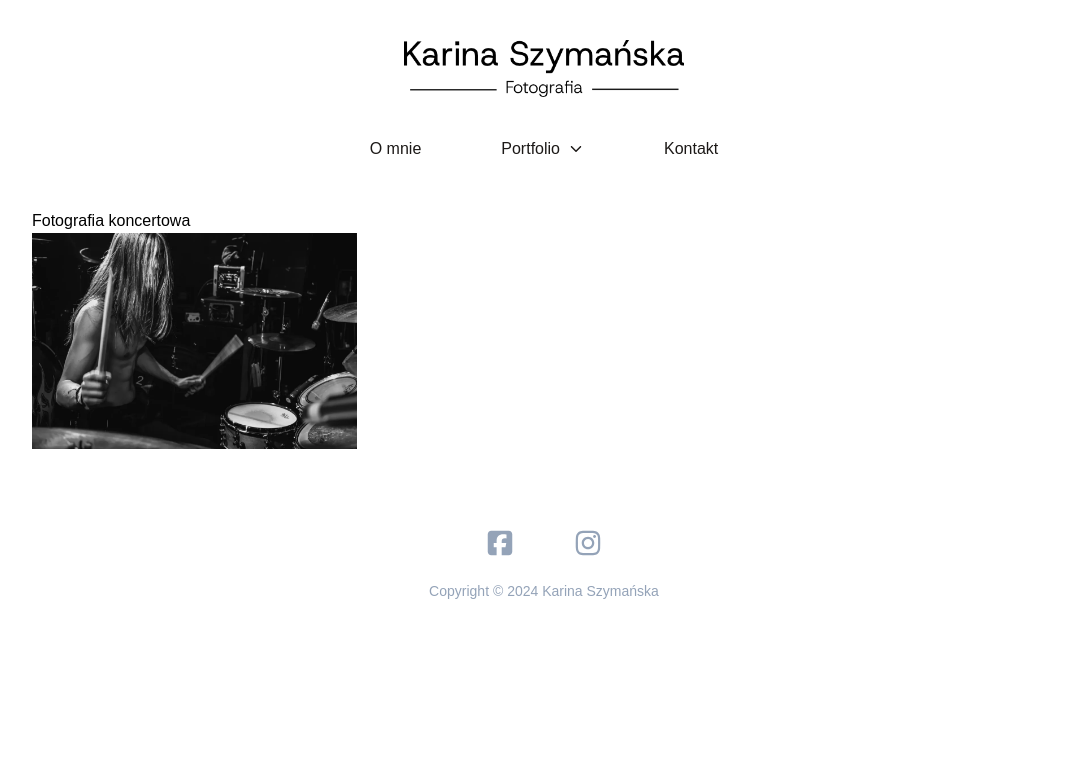
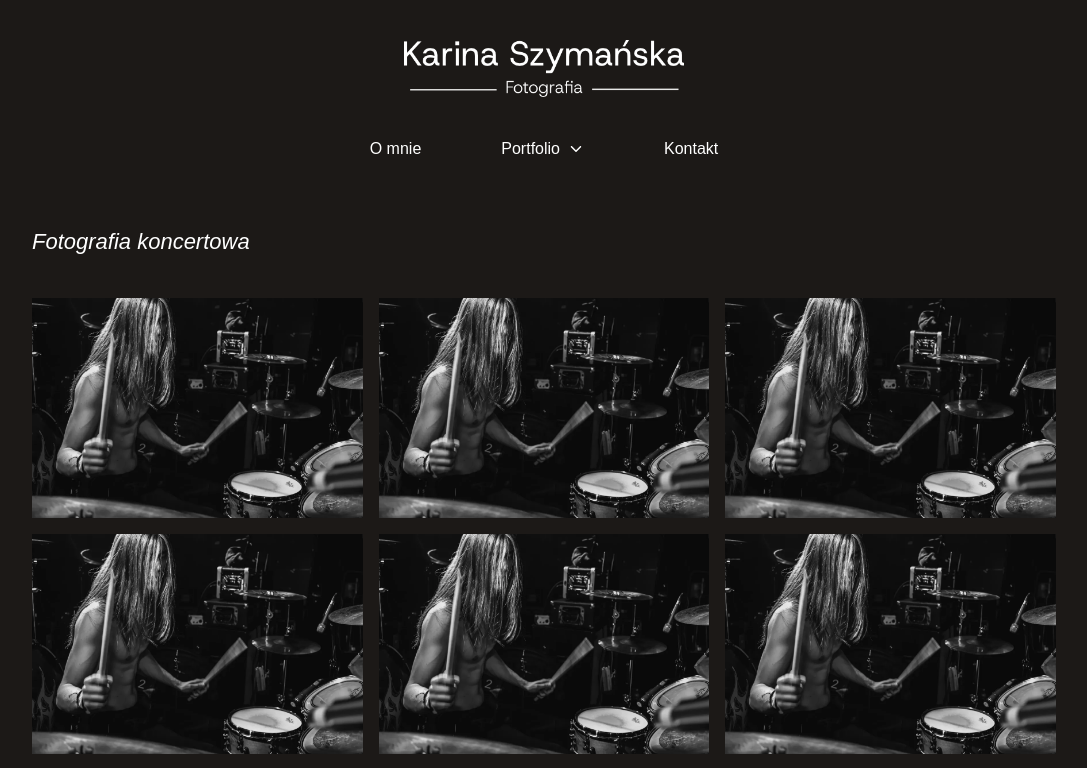
Before and after one commit to Swierszczykowaty/Portfolio_Szymanska, a Next.js app: page /portfolio/koncerty in a window 1280 px wide. Shown: the top 768 px of the page, without its empty margins (96-1183 px from the left). Built offline with nearby package versions, Linux system fonts and the light colour scheme; a web font is replaced by a local one.

Commit message:
[ADD] - name, black bg concerts

```diff
--- a/src/app/(sites)/about/page.tsx
+++ b/src/app/(sites)/about/page.tsx
@@ -3,6 +3,7 @@ import Image from 'next/image';
 import aboutData from '@/database/about.json';
 import gsap from "gsap";
 import { useGSAP } from '@gsap/react';
+import { ScrollTrigger } from "gsap/ScrollTrigger";
 
 gsap.registerPlugin(useGSAP);
 const About = () => {
@@ -39,8 +40,9 @@ const About = () => {
           <Image
             className="h-full w-full object-cover"
             src="/photos/concert/1.webp"
-            alt="Thatsme"
+            alt="AboutPhoto"
             fill
+            draggable={false}
           />
         </div>
         <div className="text-black flex flex-col aboutTxt xl:w-3/5 ">
--- a/src/app/(sites)/contact/page.tsx
+++ b/src/app/(sites)/contact/page.tsx
@@ -41,13 +41,14 @@ const Contact = () => {
   return (
     <>
       <div className="w-full g-fuchsia-100 flex items-center flex-grow sm:h-[calc(100vh-445px)]">
-        <div className='flex flex-col w-full h-full gap-8'>
+        <div className='flex flex-col w-full h-full gap-8 justify-center'>
           <div className='relative contactPhoto w-full h-[150px] md:h-[200px]'>
             <Image
               className="h-full w-full object-cover"
               src="/photos/concert/1.webp"
-              alt="Me"
+              alt="ContactPhoto"
               fill
+              draggable={false}
             />
           </div>
           <div className="contactTxt text-black flex flex-col">
--- a/src/app/(sites)/layout.tsx
+++ b/src/app/(sites)/layout.tsx
@@ -1,11 +1,15 @@
+'use client';
 import Footer from "@/components/FooterComp";
 import Wrapper from "@/components/WrapperComp";
 import Nav from "@/components/NavComp";
+import { usePathname } from "next/navigation";
 
 export default function Layout({children}: {children: React.ReactNode;}) {
+  const pathname = usePathname();
+  const isConcertPage = pathname === "/portfolio/koncerty";
   return (
     <>
-      <main>
+      <main className={`${isConcertPage ? 'bg-stone-900' : 'bg-white'}`}>
         <Nav/>
         <Wrapper>{children}</Wrapper>
         <Footer />
--- a/src/app/(sites)/portfolio/[type]/page.tsx
+++ b/src/app/(sites)/portfolio/[type]/page.tsx
@@ -14,8 +14,8 @@ const Page = async ({ params }:Params) => {
 
     return (
         <>
-            <h1>{data?.name}</h1>
-            <Gallery images={data?.images ?? []} />
+            {/* <h1 className="">{data?.name}</h1> */}
+            <Gallery images={data?.images ?? []} name={data?.name ? [data.name] : []} />
         </>
     );
 };
--- a/src/components/Gallery.tsx
+++ b/src/components/Gallery.tsx
@@ -1,18 +1,38 @@
 'use client';
 
-import { useState } from 'react';
-import { IoIosArrowDown } from "react-icons/io";
+import { useState, useEffect, useRef } from 'react';
+import { IoIosArrowDown, IoIosArrowUp } from "react-icons/io";
 import { IoMdClose } from "react-icons/io";
 import Image from 'next/image';
+import gsap from 'gsap';
+import { usePathname } from "next/navigation";
 
 type Props = {
     images: string[];
+    name: string[];
 };
 
-const Gallery = ({ images }: Props) => {
+const Gallery = ({ images, name }: Props) => {
     const [isModalOpen, setIsModalOpen] = useState(false);
     const [currentImageSrc, setCurrentImageSrc] = useState('');
     const [currentImageIndex, setCurrentImageIndex] = useState(0);
+    const [showScrollUp, setShowScrollUp] = useState(false);
+    const pathname = usePathname();
+    const isConcertPage = pathname === "/portfolio/koncerty";
+    useEffect(() => {
+        const handleScroll = () => {
+            setShowScrollUp(window.scrollY > 400);
+        };
+
+        window.addEventListener('scroll', handleScroll);
+        return () => {
+            window.removeEventListener('scroll', handleScroll);
+        };
+    }, []);
+
+    const scrollToTop = () => {
+        window.scrollTo({ top: 0, behavior: 'smooth' });
+    };
 
     const openModal = (src: string, index: number) => {
         setCurrentImageSrc(src);
@@ -41,16 +61,18 @@ const Gallery = ({ images }: Props) => {
 
     return (
         <>
-            <div className="columns-2 md:columns-3 gap-6 h-full w-full">
+        <h1 className={`mb-6 md:mb-10 md:mt-4 text-black text-[20px] md:text-[22px] italic ${isConcertPage ? 'text-white' : 'text-stone-900'}`}>{name}</h1>
+            <div className="columns-2 md:columns-3 gap-2 md:gap-4 h-full w-full">
                 {images.map((photo, index) => (
-                    <div key={index} className="relative mb-6 w-full h-auto bg-blue-500 break-inside-auto" onClick={() => openModal(photo, index)}>
+                    <div key={index} className="relative cursor-pointer mb-2 md:mb-4 w-full h-auto bg-blue-500 break-inside-auto" onClick={() => openModal(photo, index)}>
                         <Image
                             src={photo}
                             alt={`Image ${index}`}
-                            width={300} // Szerokość kolumny
-                            height={0}  // Użyj "layout" do zachowania proporcji
+                            width={300}
+                            height={0}
                             sizes="(max-width: 768px) 100vw, 300px"
-                            style={{ width: '100%', height: 'auto' }} // Zachowanie ratio
+                            style={{ width: '100%', height: 'auto' }}
+                            draggable={false}
                         />
                     </div>
                 ))}
@@ -69,15 +91,25 @@ const Gallery = ({ images }: Props) => {
                         />
                     </div>
                     <button onClick={prevImage} className="absolute left-4 top-1/2 transform -translate-y-1/2 text-white">
-                            <IoIosArrowDown className="rotate-90 h-10 w-10" />
+                        <IoIosArrowDown className="rotate-90 h-10 w-10" />
                     </button>
                     <button onClick={nextImage} className="absolute right-4 top-1/2 transform -translate-y-1/2 text-white">
-                            <IoIosArrowDown className="-rotate-90 h-10 w-10" />
+                        <IoIosArrowDown className="-rotate-90 h-10 w-10" />
                     </button>
                     <button onClick={(e) => {e.stopPropagation(); closeModal();}} className="absolute top-4 right-4 text-white">
-                            <IoMdClose className="h-8 w-8" />
+                        <IoMdClose className="h-8 w-8" />
                     </button>
                 </div>
+            )}
+
+            {showScrollUp && (
+                <button
+                    onClick={scrollToTop}
+                    className="fixed bottom-4 right-4 text-stone-900 p-3 shadow-md hover:bg-stone-200 transition-transform transform"
+                    aria-label="Scroll to top"
+                >
+                    <IoIosArrowUp className="h-6 w-6" />
+                </button>
             )}
         </>
     );
--- a/src/components/NavComp.tsx
+++ b/src/components/NavComp.tsx
@@ -8,7 +8,7 @@ import gsap from "gsap";
 
 const Nav_comp = () => {
   const pathname = usePathname();
-  const isConcertPage = pathname === "/portfolio-concerts";
+  const isConcertPage = pathname === "/portfolio/koncerty";
 
   useEffect(() => {
     gsap.fromTo(
--- a/src/database/portfolio.json
+++ b/src/database/portfolio.json
@@ -21,6 +21,16 @@
         "name":"Fotografia koncertowa",
         "urlName":"koncerty",
         "images":[
+            "/photos/concert/1.webp",
+            "/photos/concert/1.webp",
+            "/photos/concert/1.webp",
+            "/photos/concert/1.webp",
+            "/photos/concert/1.webp",
+            "/photos/concert/1.webp",
+            "/photos/concert/1.webp",
+            "/photos/concert/1.webp",
+            "/photos/concert/1.webp",
+            "/photos/concert/1.webp",
             "/photos/concert/1.webp"
         ]
     },
--- a/tailwind.config.ts
+++ b/tailwind.config.ts
@@ -19,6 +19,7 @@ export default {
         'custom-light': '0 4px 10px rgba(255, 255, 255, 0.2)',
         'custom-dark': '0 4px 6px rgba(0, 0, 0, 0.2)',
       },
+
     },
   },
   plugins: [],
```
